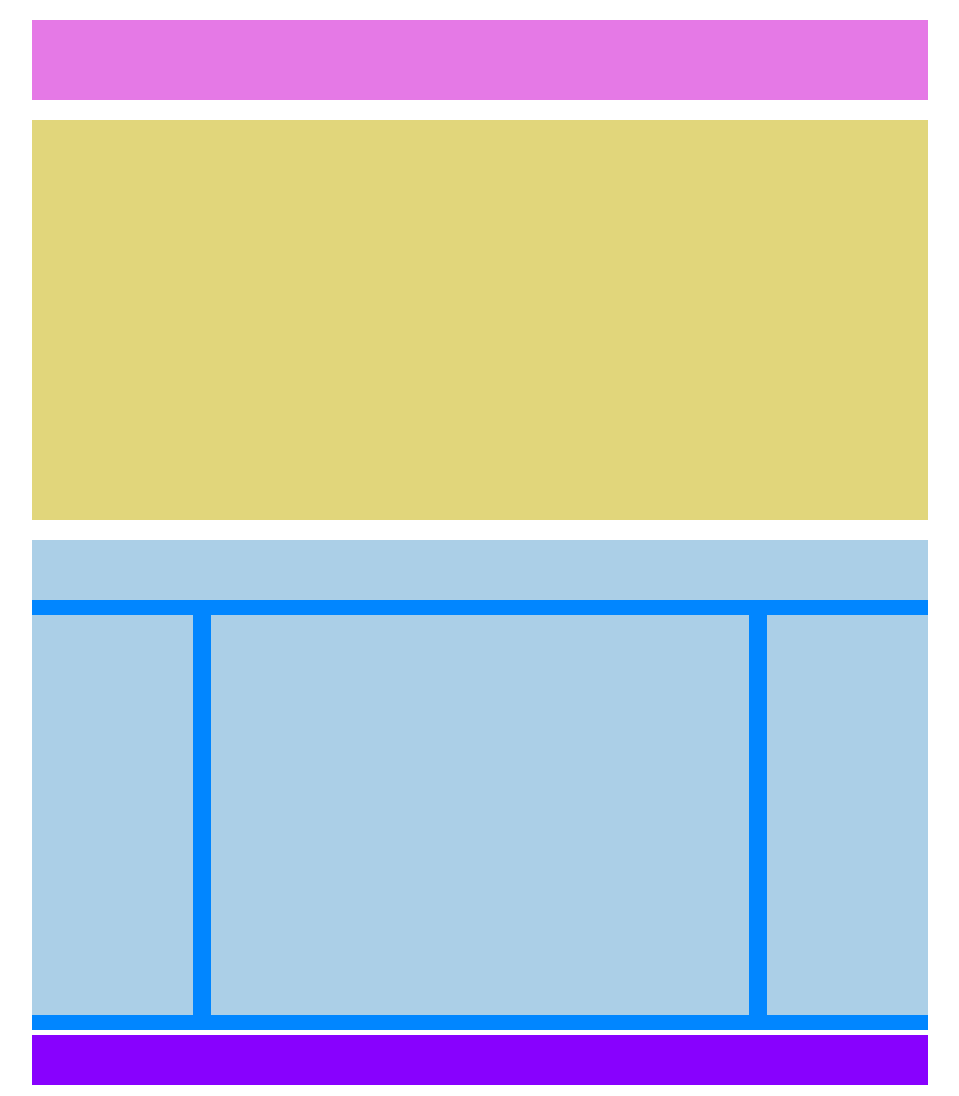
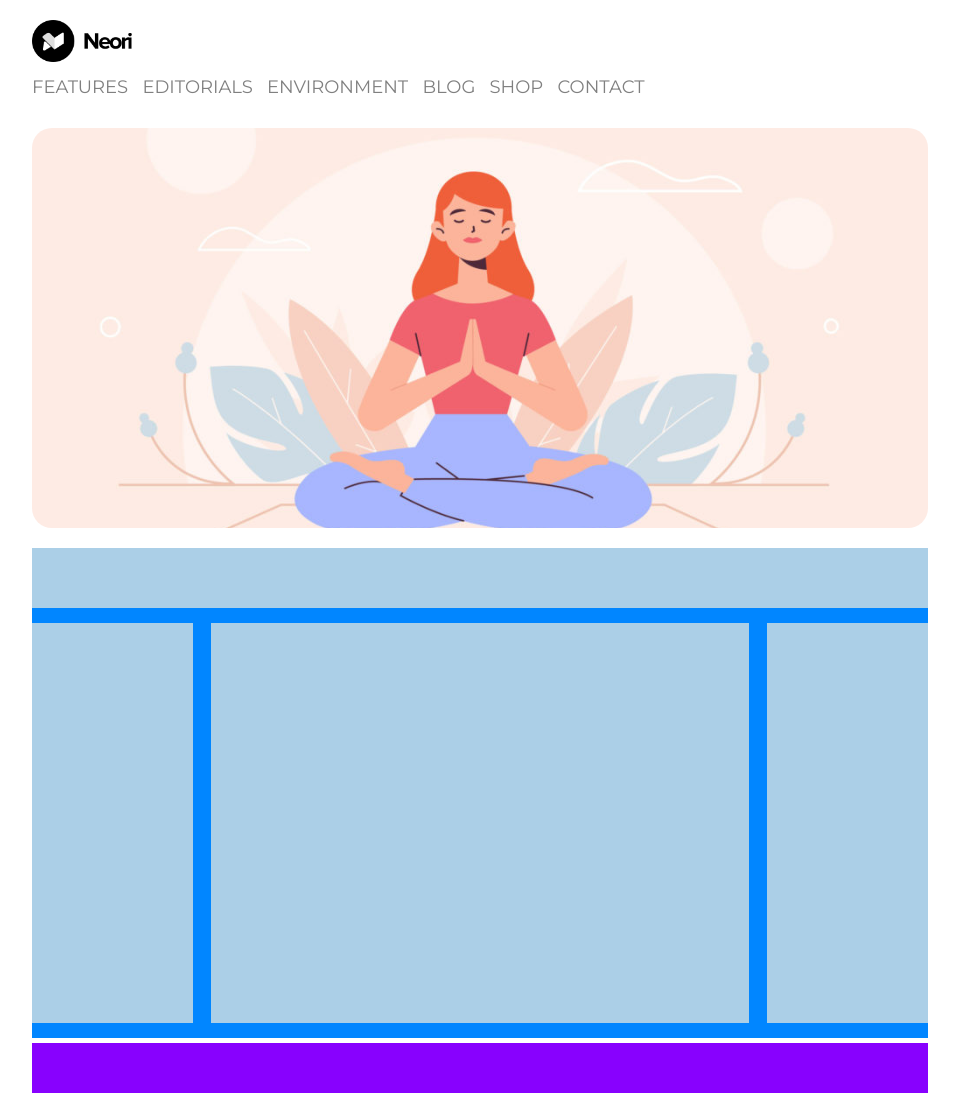
Before and after one commit to AleDesa98/htmlcss-wp, a plain HTML site: page index.html in a window 1280 px wide. Shown: the whole page, without its empty margins (160-1119 px from the left). Drawn offline with Linux system fonts and the light colour scheme.

Commit message:
completamento barra superiore

```diff
--- a/index.html
+++ b/index.html
@@ -4,6 +4,8 @@
     <meta charset="UTF-8">
     <meta http-equiv="X-UA-Compatible" content="IE=edge">
     <meta name="viewport" content="width=device-width, initial-scale=1.0">
+    <link rel="preconnect" href="https://fonts.gstatic.com">
+    <link href="https://fonts.googleapis.com/css2?family=Montserrat:wght@400;700&display=swap" rel="stylesheet">
     <link rel="stylesheet" href="style.css">
     <title>wp-layout</title>
 </head>
@@ -14,7 +16,15 @@
         <header>
 
             <div class="header1">
-
+                <img class="logo" src="img/logo.png" alt="">
+                <ul class="list-inline">
+                    <li> <a href="">features</a> </li>
+                    <li> <a href="">editorials</a> </li>
+                    <li> <a href="">environment</a> </li>
+                    <li> <a href="">blog</a> </li>
+                    <li> <a href="">shop</a> </li>
+                    <li> <a href="">contact</a> </li>
+                </ul>
             </div>
 
             <div class="header2">
--- a/style.css
+++ b/style.css
@@ -2,6 +2,10 @@
     box-sizing: border-box;
     margin: 0;
     padding: 0;
+}
+
+body {
+    font-family: 'Montserrat', sans-serif;
 }
 
 .container {
@@ -11,16 +15,40 @@
 }
 
 .header1 {
-    height: 80px;
-    background-color: #E579E6;
+    /* height: 80px;
+    background-color: #E579E6; */
     margin-bottom: 20px;
+}
+
+.logo {
+    width: 100px;
+}
+
+.list-inline > li{
+    list-style: none;
+    display: inline-block;
+    padding: 10px 10px 10px 0;
+}
+
+.list-inline a {
+    text-decoration: none;
+    color: grey;
+    text-transform: uppercase;
+    font-size: 18px;
+}
+
+.list-inline a:hover {
+    color: black;
 }
 
 .header2 {
     height: 400px;
-    background-color: #E1D67B;
     margin-bottom: 20px;
-}
+    background-image: url("img/banner.jpg");
+    background-size: cover;
+    background-position: center;
+    border-radius: 20px;
+    }
 
 main {
     background-color: #0186FF;
```
